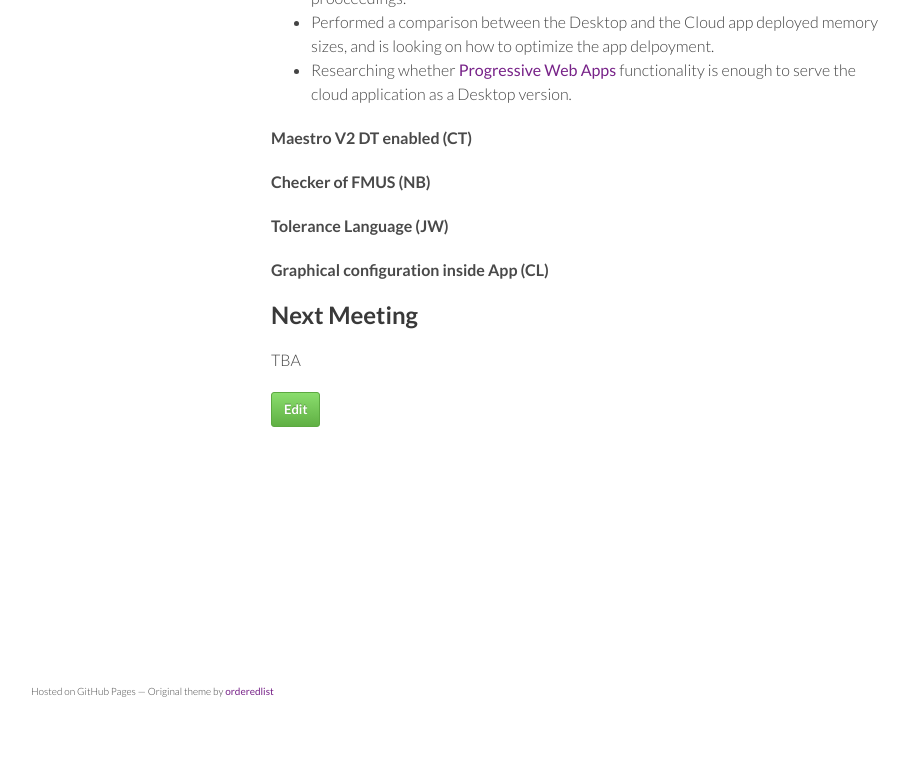
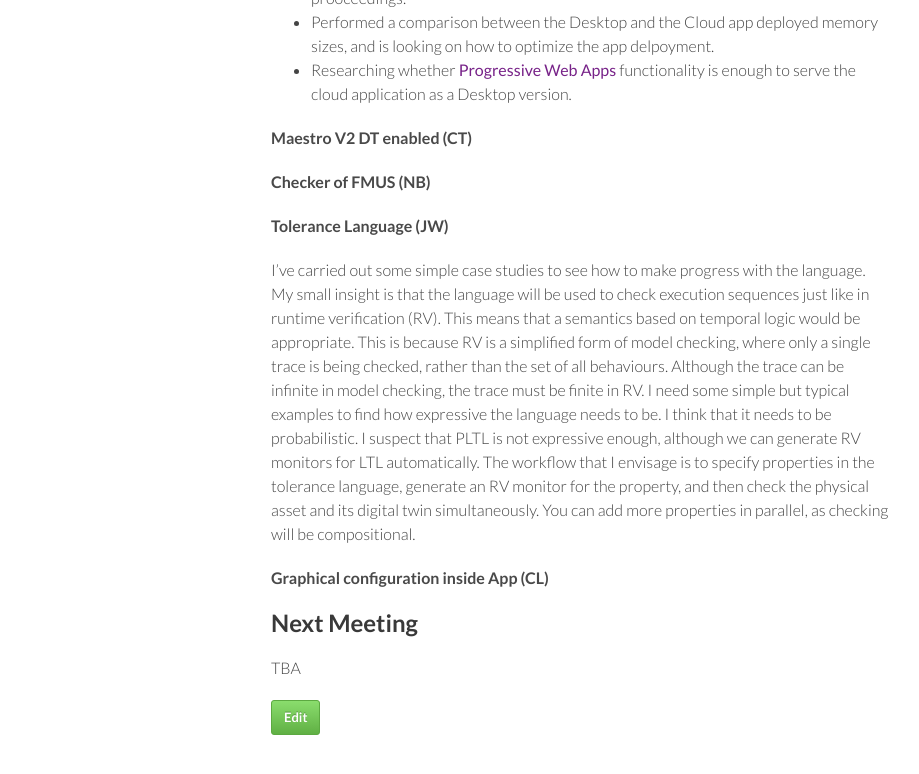
Before and after one commit to digitaltwincentre/digitaltwincentre.github.io, a Jekyll site: the page built from _biweeklies/Biweekly-10.md, in a window 1280 px wide and 900 px high, scrolled down 1001 px. Shown: the top 774 px of the window, without its empty margins (179-1098 px from the left). Built offline with Jekyll 4.4.1, drawn with Linux system fonts in a browser that asks for light colours; nearby versions of some CDN libraries; before the commit the page ends 1722 px from its top, so only the background shows below that.

Commit message:
Update Biweekly-10.md

```diff
--- a/_biweeklies/Biweekly-10.md
+++ b/_biweeklies/Biweekly-10.md
@@ -54,6 +54,8 @@ private information must be stored elsewhere.  -->
 
 #### Tolerance Language (JW)
 
+I've carried out some simple case studies to see how to make progress with the language. My small insight is that the language will be used to check execution sequences just like in runtime verification (RV). This means that a semantics based on temporal logic would be appropriate. This is because RV is a simplified form of model checking, where only a single trace is being checked, rather than the set of all behaviours. Although the trace can be infinite in model checking, the trace must be finite in RV. I need some simple but typical examples to find how expressive the language needs to be. I think that it needs to be probabilistic. I suspect that PLTL is not expressive enough, although we can generate RV monitors for LTL automatically. The workflow that I envisage is to specify properties in the tolerance language, generate an RV monitor for the property, and then check the physical asset and its digital twin simultaneously. You can add more properties in parallel, as checking will be compositional.
+
 #### Graphical configuration inside App (CL)
 
 
```
